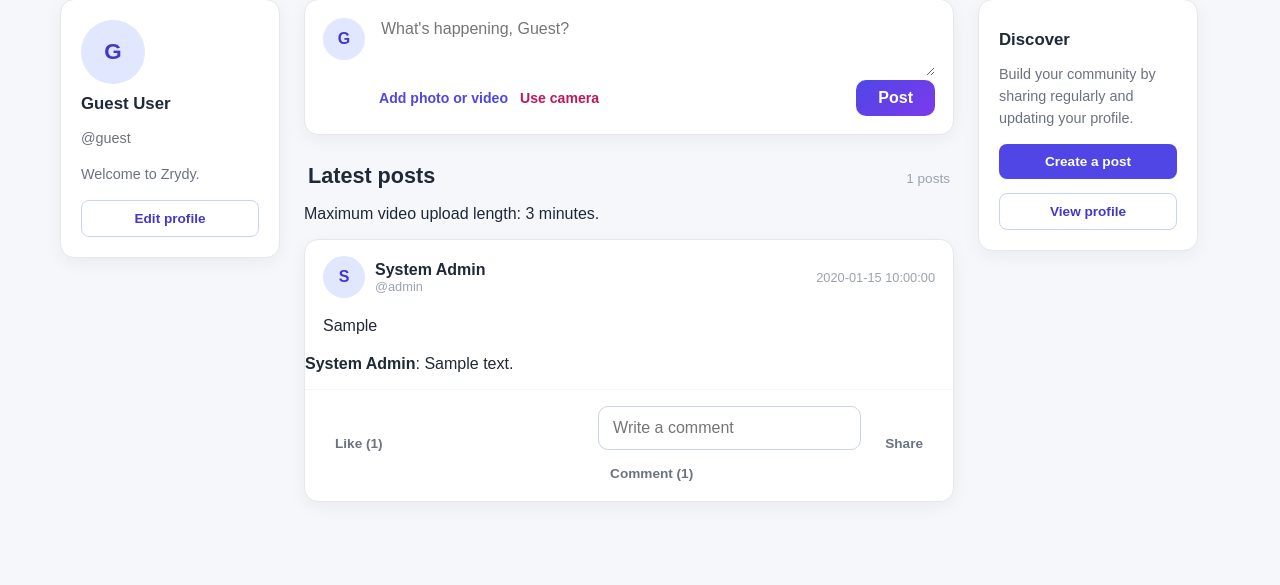
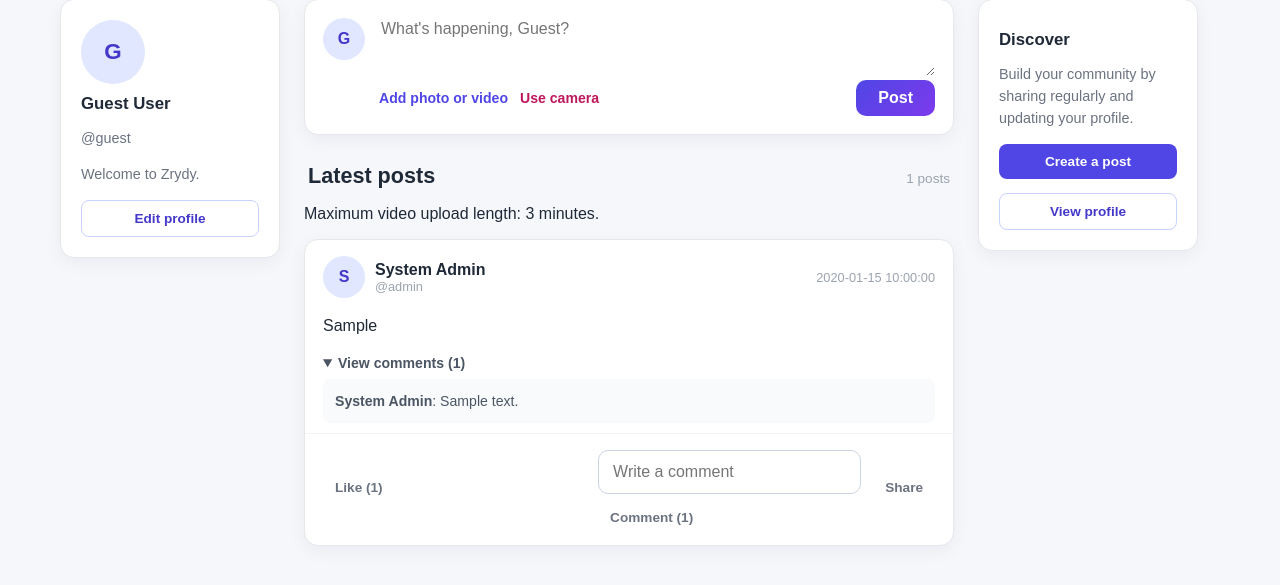
Before and after one commit to mahmudfauziyat006-commits/Zrydy, a Flask app: page /dashboard in a window 1280 px wide. Shown: the part 101-686 px from the top of the page. Run offline with Flask 3, Linux system fonts and the light colour scheme; data comes from the database, SQL or seed files in the repository; tables that the repository leaves empty hold one stand-in row (values such as "Sample post").

Commit message:
Render profile pictures and comments

```diff
--- a/static/style.css
+++ b/static/style.css
@@ -242,6 +242,30 @@ th {
     border-radius: 50%;
     background: #e0e7ff;
     color: #4338ca;
+    font-weight: 800;
+}
+
+.avatar-image {
+    object-fit: cover;
+    box-shadow: none;
+}
+
+.profile-image {
+    width: 140px;
+    height: 140px;
+    object-fit: cover;
+}
+
+.profile-avatar {
+    display: grid;
+    width: 140px;
+    height: 140px;
+    margin: 0 auto 20px;
+    place-items: center;
+    border-radius: 50%;
+    background: #e0e7ff;
+    color: #4338ca;
+    font-size: 3rem;
     font-weight: 800;
 }
 
@@ -559,6 +583,28 @@ th {
     color: #6b7280;
 }
 
+.comments-panel {
+    padding: 0 18px 10px;
+    color: #4b5563;
+    font-size: 0.88rem;
+}
+
+.comments-panel summary {
+    cursor: pointer;
+    font-weight: 700;
+}
+
+.comments-list {
+    margin-top: 8px;
+    padding: 8px 12px;
+    background: #f8fafc;
+    border-radius: 8px;
+}
+
+.comments-list p {
+    margin: 6px 0;
+}
+
 .people-results {
     margin-bottom: 18px;
     padding: 16px 18px;
--- a/templates/dashboard.html
+++ b/templates/dashboard.html
@@ -28,7 +28,11 @@
 
     <main class="feed-layout">
         <aside class="sidebar profile-summary">
+            {% if user['profile_picture'] %}
+                <img class="avatar-image large-avatar" src="{{ url_for('uploaded_file', filename=user['profile_picture']) }}" alt="{{ user['full_name'] }} profile picture">
+            {% else %}
                 <div class="large-avatar">{{ user['full_name'][:1] }}</div>
+            {% endif %}
             <h2>{{ user['full_name'] }}</h2>
             <p>@{{ user['username'] }}</p>
             <p class="muted">{{ user['bio'] or 'Share your story with the Zrydy community.' }}</p>
@@ -45,7 +49,11 @@
             </div>
 
             <section class="composer">
+                {% if user['profile_picture'] %}
+                    <img class="avatar-image avatar" src="{{ url_for('uploaded_file', filename=user['profile_picture']) }}" alt="{{ user['full_name'] }} profile picture">
+                {% else %}
                     <div class="avatar">{{ user['full_name'][:1] }}</div>
+                {% endif %}
                 <form action="{{ url_for('create_post') }}" method="POST" enctype="multipart/form-data">
                     <textarea name="caption" rows="3" placeholder="What's happening, {{ user['full_name'].split()[0] }}?"></textarea>
                     <div class="composer-actions">
@@ -81,7 +89,11 @@
             {% for post in posts %}
                 <article class="post-card">
                     <header class="post-header">
+                        {% if post['profile_picture'] %}
+                            <img class="avatar-image avatar" src="{{ url_for('uploaded_file', filename=post['profile_picture']) }}" alt="{{ post['full_name'] }} profile picture">
+                        {% else %}
                             <div class="avatar">{{ post['full_name'][:1] }}</div>
+                        {% endif %}
                         <div><strong>{{ post['full_name'] }}</strong><span>@{{ post['username'] }}</span></div>
                         <time>{{ post['created_at'] }}</time>
                     </header>
@@ -91,13 +103,18 @@
                     {% elif post['media_path'] and post['media_type'] == 'video' %}
                         <video class="post-media" controls><source src="{{ url_for('uploaded_file', filename=post['media_path']) }}"></video>
                     {% endif %}
+                    <details class="comments-panel" {% if post['comments'] %}open{% endif %}>
+                        <summary>View comments ({{ post['comment_count'] or 0 }})</summary>
                         {% if post['comments'] %}
                             <div class="comments-list">
                                 {% for comment in post['comments'] %}
                                     <p><strong>{{ comment['full_name'] }}</strong>: {{ comment['body'] }}</p>
                                 {% endfor %}
                             </div>
+                        {% else %}
+                            <p class="muted">No comments yet. Be the first to comment.</p>
                         {% endif %}
+                    </details>
                     <div class="post-actions">
                         <form action="{{ url_for('toggle_like', post_id=post['id']) }}" method="POST">
                             <button type="submit">Like ({{ post['like_count'] or 0 }})</button>
```
Also changed, not shown: test_interactive_features.py (+21 -0 lines). Lines whose indentation alone changed are shown as unchanged.
